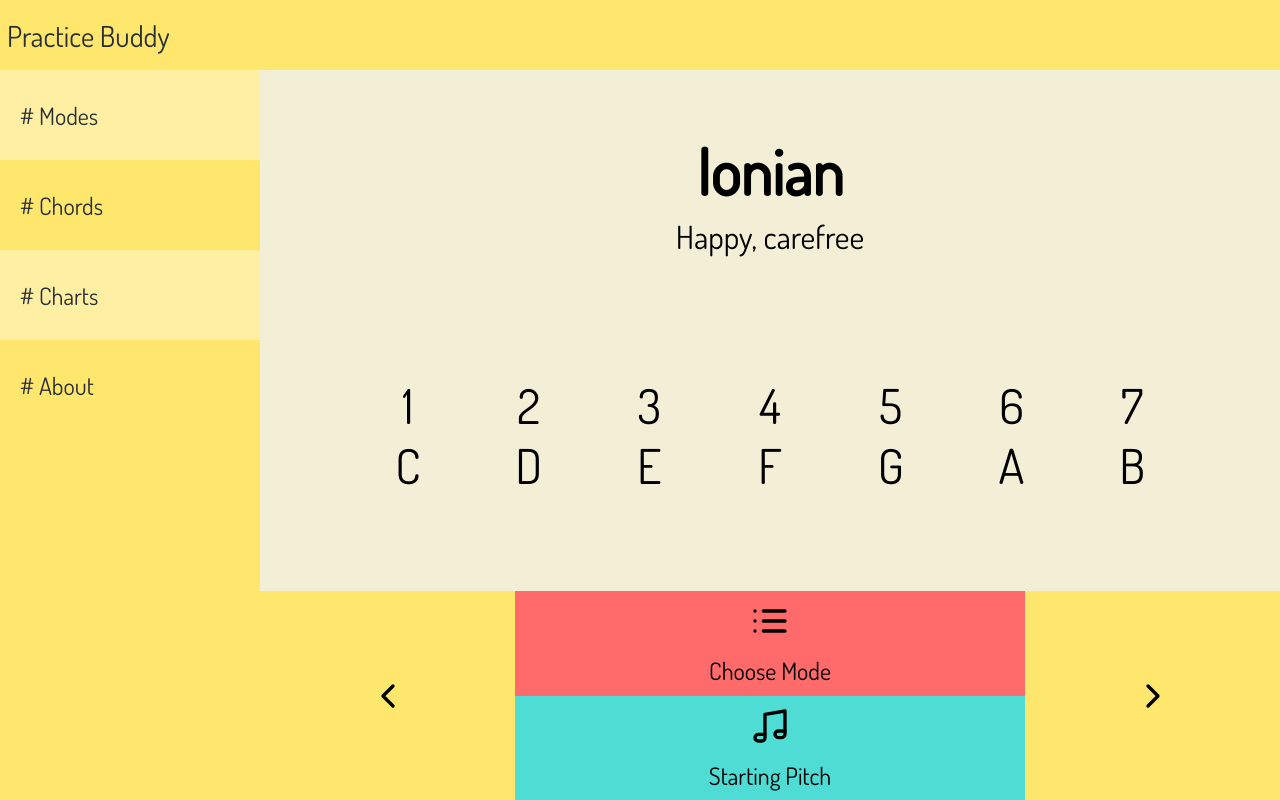
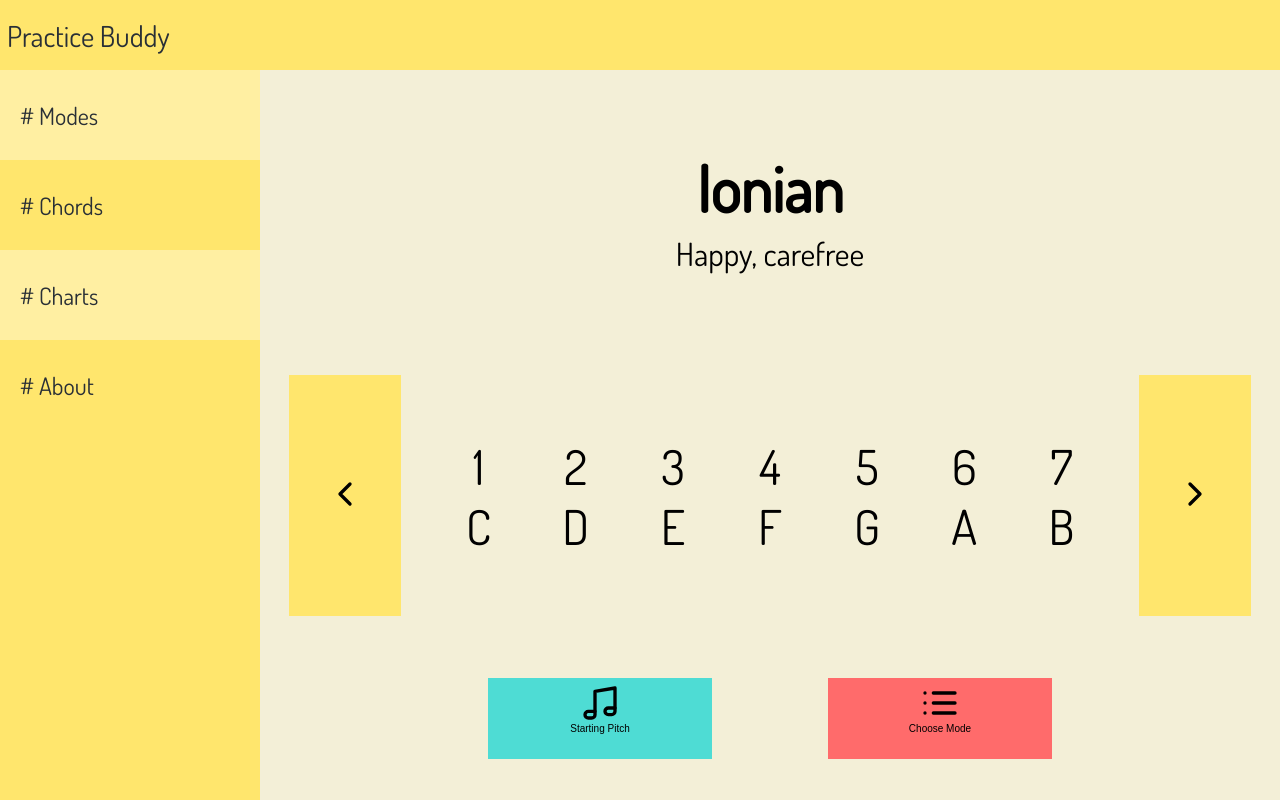
Before and after one commit to regexpressyourself/PracticeBuddy, a React (Create React App) app: page /modes in a window 1280 px wide. Built offline with nearby package versions, Linux system fonts and the light colour scheme.

Commit message:
buttons are actual buttons now

```diff
--- a/src/components/Modes.js
+++ b/src/components/Modes.js
@@ -105,26 +105,34 @@ class Modes extends Component {
 
                 { /* Buttons */ }
 
-                <div onClick={this.decrementMode} className="center-grid-area left-btn">
+                <div className="center-grid-area left-btn-area" >
+                    <button onClick={this.decrementMode} className="left-btn btn">
+                    <img className="fa" src={chevronLeft} alt="" />
+                    </button>
 
-                    <img className="fa" src={chevronLeft} alt="" />
                 </div>
-                <div onClick={this.changeMode} className="center-grid-area mode-btn">
+                <div className="center-grid-area mode-btn-area">
+                    <button onClick={this.changeMode} className="mode-btn btn" >
                     <img className="fa" src={list} alt="" />
                     <span className="btn-text">
                         Choose Mode
                     </span>
+                    </button>
 
                 </div>
-                <div onClick={this.incrementMode} className="center-grid-area right-btn">
+                <div className="center-grid-area right-btn-area">
+                    <button onClick={this.incrementMode} className="right-btn btn">
                     <img className="fa" src={chevronRight} alt="" />
+                    </button>
                 </div>
-                <div onClick={this.changePitch} className="center-grid-area pitch-btn">
-
+                <div  className="center-grid-area pitch-btn-area">
+                    <button onClick={this.changePitch} className="pitch-btn btn">
                     <img className="fa" src={music} alt="" />
                         <span className="btn-text">
                         Starting Pitch
                         </span>
+                    </button>
+
                 </div>
             </div>
         );
--- a/src/styles/Modes.css
+++ b/src/styles/Modes.css
@@ -29,35 +29,48 @@
     justify-content: center;
     align-items: center;
 }
-.left-btn {
+.left-btn-area {
     grid-area: left-btn;
+}
+.left-btn{
     background-color: var(--nav-color);
 }
+.mode-btn-area {
+    grid-area: mode-btn;
+}
 .mode-btn {
-    grid-area: mode-btn;
     background-color: var(--red-color);
     display:grid;
     grid-template-columns:  1fr;
     grid-template-rows: 1fr 1fr;
     padding-top: 5px;
 }
+.right-btn-area{
+    grid-area: right-btn;
+}
 .right-btn{
-    grid-area: right-btn;
     background-color: var(--nav-color);
 }
-.right-btn:hover,
-.left-btn:hover,
-.mode-btn:hover,
-.pitch-btn:hover {
-    cursor: pointer;
+.pitch-btn-area {
+    grid-area: pitch-btn;
 }
 .pitch-btn {
-    grid-area: pitch-btn;
     background-color: var(--blue-color);
     display:grid;
     grid-template-columns:  1fr;
     grid-template-rows: 1fr 1fr;
     padding-top: 5px;
+}
+.btn {
+    transition: 0.2s;
+    border:none;
+    width:100%;
+    height:100%;
+}
+.btn:hover {
+    cursor: pointer;
+    filter: saturate(150%);
+    box-shadow: 0 10px 20px rgba(0,0,0,.19), 0 6px 6px rgba(0,0,0,.23);
 }
 .btn-text {
     padding:0;
@@ -65,14 +78,29 @@
     font-size: 75%;
 }
 
-@media screen and (min-width: 700px) {
+@media screen and (min-width: 768px) {
     #mode-container {
-    /*grid-template-columns:  1fr 1fr 2fr 1fr;
-    grid-template-areas: "nav nav      nav       nav"
-                         "nav header   header    header"
-                         "nav note-section note-section note-section"
-                         "nav left-btn mode-btn  right-btn"
-                         "nav left-btn pitch-btn right-btn";
-                         */
+        display:grid;
+        grid-template-rows: 2fr 3fr 1fr;
+        grid-template-columns:  1fr 2fr 2fr 1fr;
+        grid-template-areas: "header   header       header       header"
+                             "left-btn note-section note-section right-btn"
+                             "nothing1  pitch-btn    mode-btn     nothing2";
+    }
+    .btn {
+        height: 66%;
+        width: 66%;
+        text-align:center;
+    }
+    .mode-btn-area,
+    .pitch-btn-area {
+        display: flex;
+        align-items: center;
+        justify-content: center;
+        flex-flow: row;
+    }
+    .pitch-btn,
+    .mode-btn{
+        align-self:flex-start;
     }
 }
```
Lines whose indentation alone changed are shown as unchanged.
